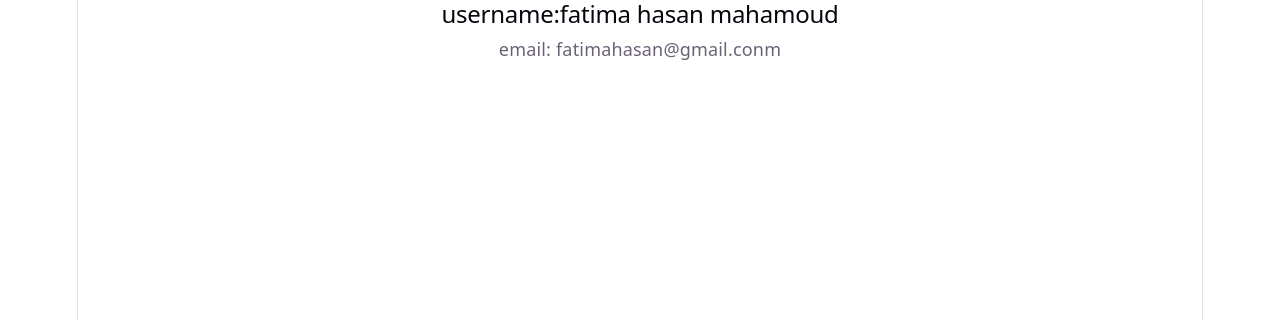
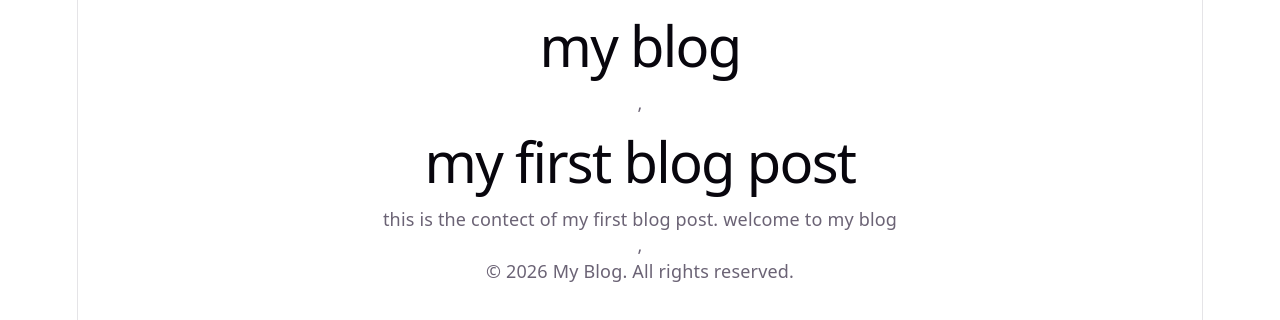
Before and after one commit to fatimahasan774-a11y/React, a React (Vite) app: page / in a window 1280 px wide. Shown: the top 320 px of the page. Built offline with nearby package versions, Linux system fonts and the light colour scheme.

Commit message:
my second exercise

```diff
--- a/src/App.jsx
+++ b/src/App.jsx
@@ -1,10 +1,12 @@
 // import{Greeting} from "./Greaating";
-import UserCard from "./custom"
+// import UserCard from "./custom"
+import Blog from "./Blog"
 function app(){
 
   return(
-    <UserCard/>
+    // <UserCard/>
     // <Greeting/>
+    <Blog/>
   )
 }
 
--- /dev/null
+++ b/src/Blog.jsx
@@ -0,0 +1,39 @@
+const Header =() =>{
+return(
+<h1>my blog</h1>
+
+)
+}
+
+const Post =()=>{
+return(
+    <>
+<h1> my first blog post</h1>
+<p>this is the contect of my first blog post. welcome to my blog</p>
+</>
+);
+};
+
+const Footer=()=>{
+    return(
+        <footer>
+        <p>© 2026 My Blog. All rights reserved.</p>
+</footer>
+
+    )
+}
+
+const Blog= () =>{
+return(
+    <>
+
+        <Header/>,
+    <Post/>,
+    <Footer/>
+
+    </>
+
+)
+}
+
+export default Blog;
```
